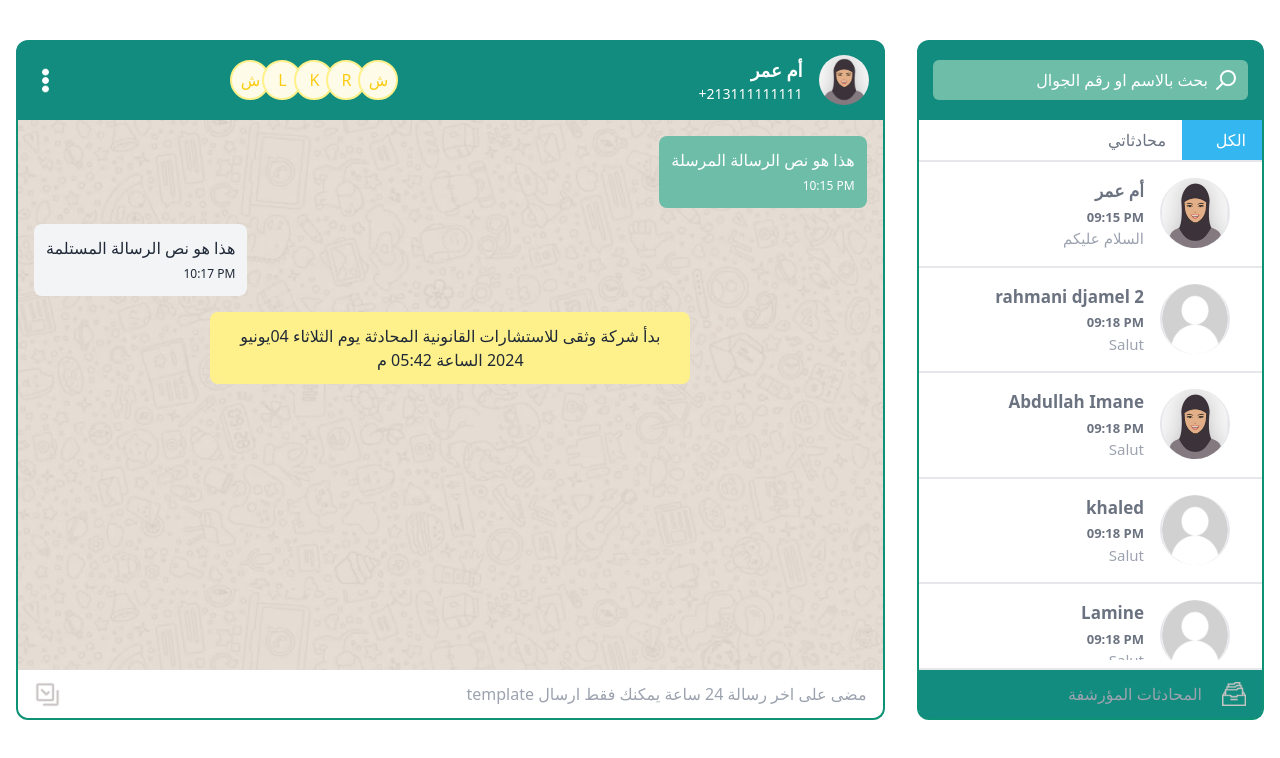
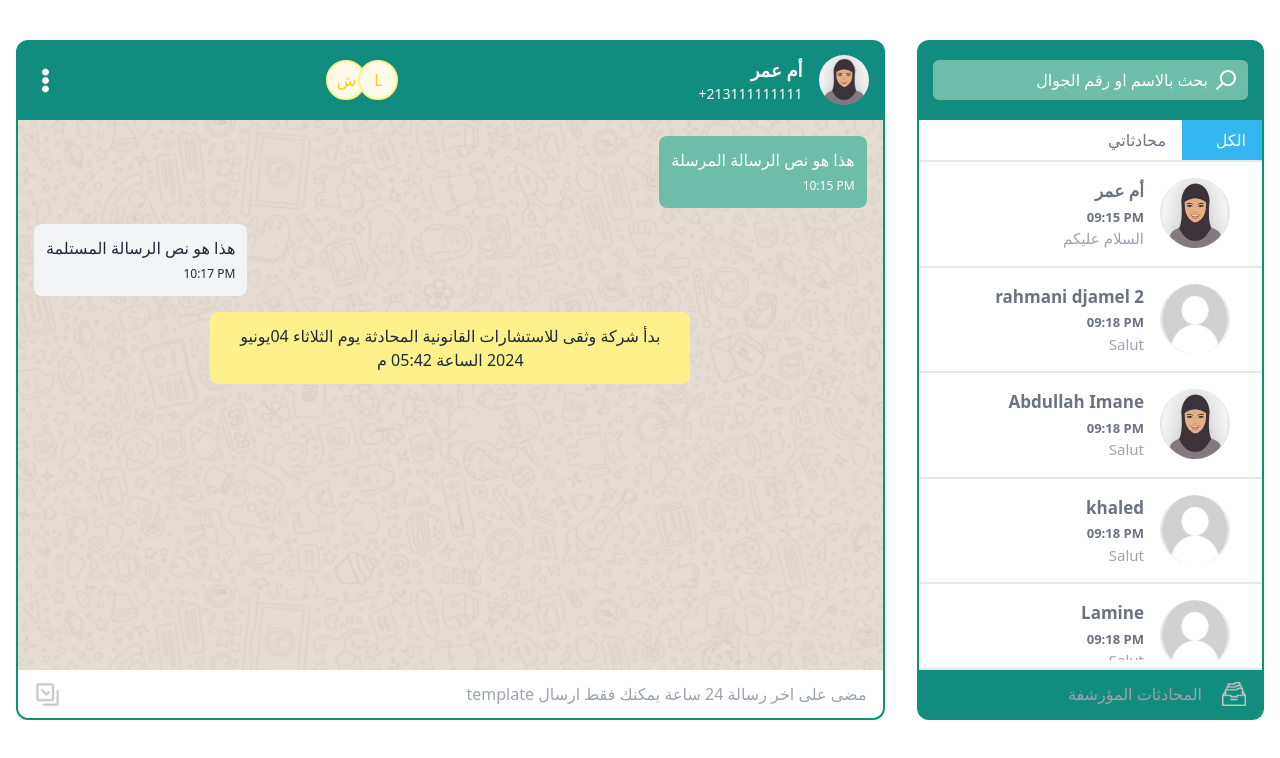
Before and after one commit to achiri-asma/chatty, a Vue app: page / in a window 1280 px wide. Shown: the top 758 px of the page. Built offline with nearby package versions, Linux system fonts and the light colour scheme; the HTML template or start-up script is replaced by a standard one.

Commit message:
last committ

```diff
--- a/src/pages/HomePage.vue
+++ b/src/pages/HomePage.vue
@@ -131,9 +131,9 @@
             <input type="text" v-model="message" placeholder="اكتب الرسالة"
               class="flex-grow h-10 bg-transparent focus:outline-none px-2 sm:px-4 text-direction placeholder-gray-400 text-gray-400 sm:w-[700px] md:w-[750px] lg:w-[800px] xl:w-[800px]" />
 
-              <img class="w-6 h-6 rtl-flip ml-2" src="../assets/chat.png" alt="send">
+              <img class="w-6 h-6 rtl-flip" src="../assets/chat.png" alt="send">
 
-              <img src="../assets/happiness.png" class="w-6 h-6 ml-2" alt="emojis" @click="toggleEmojiPicker">
+              <img src="../assets/happiness.png" class="w-6 h-6 " alt="emojis" @click="toggleEmojiPicker">
             <div v-if="showEmojiPicker"
               class="emoji-picker w-[350px] h-[300px] overflow-y-auto absolute bg-white border rounded -mt-[350px] "
               style="left:50px;">
@@ -204,9 +204,7 @@ export default {
       participants: [
         { name: "شركة وثقى للاستشارات القانونية", initial: "ش" },
         { name: "Lamine", initial: "L" },
-        { name: "Khaled", initial: "K" },
-        { name: "rahmani djamel 2", initial: "R" },
-        { name: "شركة وثقى للاستشارات القانونية", initial: "ش" },
+
       ],
       showDropdown: false,
       searchQuery1: '',
```
